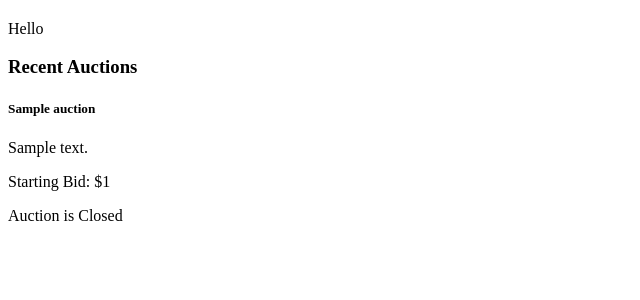
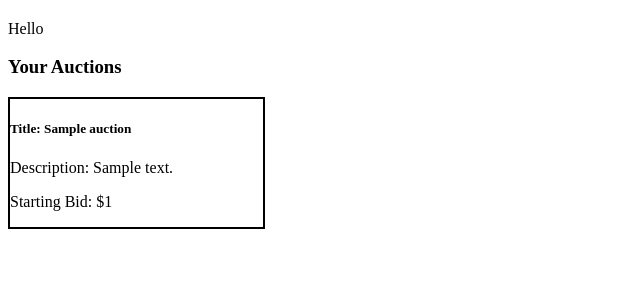
Before and after one commit to vornit/The-Social-Auction-Network, a Flask app: template src/tjts5901/templates/auth/profile.html in a window 1280 px wide. Shown: the part 150-450 px from the top of the page, without its empty margins (0-640 px from the left). Run offline with Flask 2, Linux system fonts and the light colour scheme; the template is opened without the code that fills it: most values are stand-ins (such as "Sample title", 1, 10 or a date in 2020); parts of the project's set-up code (start-up, migrations or seed data) failed here and were passed over.

Commit message:
html changes

```diff
--- a/src/tjts5901/templates/auth/profile.html
+++ b/src/tjts5901/templates/auth/profile.html
@@ -15,24 +15,18 @@
     {% endif %}
   </div>
   <div class="col-sm-6 auction-section">
-    <h3>Recent Auctions</h3>
+    <h3>Your Auctions</h3>
     <div class="card-deck">
       {% for auction in items %}
-      <div class="card">
+      <div class="card" style="border:solid black 2px; width: 20%">
           <div class="card-body">
-              <h5 class="card-title">{{ auction.title }}</h5>
-              <p class="card-text">{{ auction.description }}</p>
+              <h5 class="card-title">Title: {{ auction.title }}</h5>
+              <p class="card-text">Description: {{ auction.description }}</p>
               <p class="card-text">Starting Bid: ${{ auction.starting_bid }}</p>
           </div>
           <div class="card-footer">
-              {% if auction.is_open %}
-                  {% if current_user == auction.seller %}
-                      <a href="{{ url_for('items.update', id=auction.id) }}" class="btn btn-primary">Update</a>
-                  {% else %}
-                      <a href="{{ url_for('items.bid', id=auction.id) }}" class="btn btn-primary">Place a bid</a>
-                  {% endif %}
-              {% else %}
-                  <div class="text-muted">Auction is Closed</div>
+              {% if current_user == auction.seller %}
+                  <a href="{{ url_for('items.update', id=auction.id) }}" class="btn btn-primary">Update</a>
               {% endif %}
           </div>
       </div>
```
